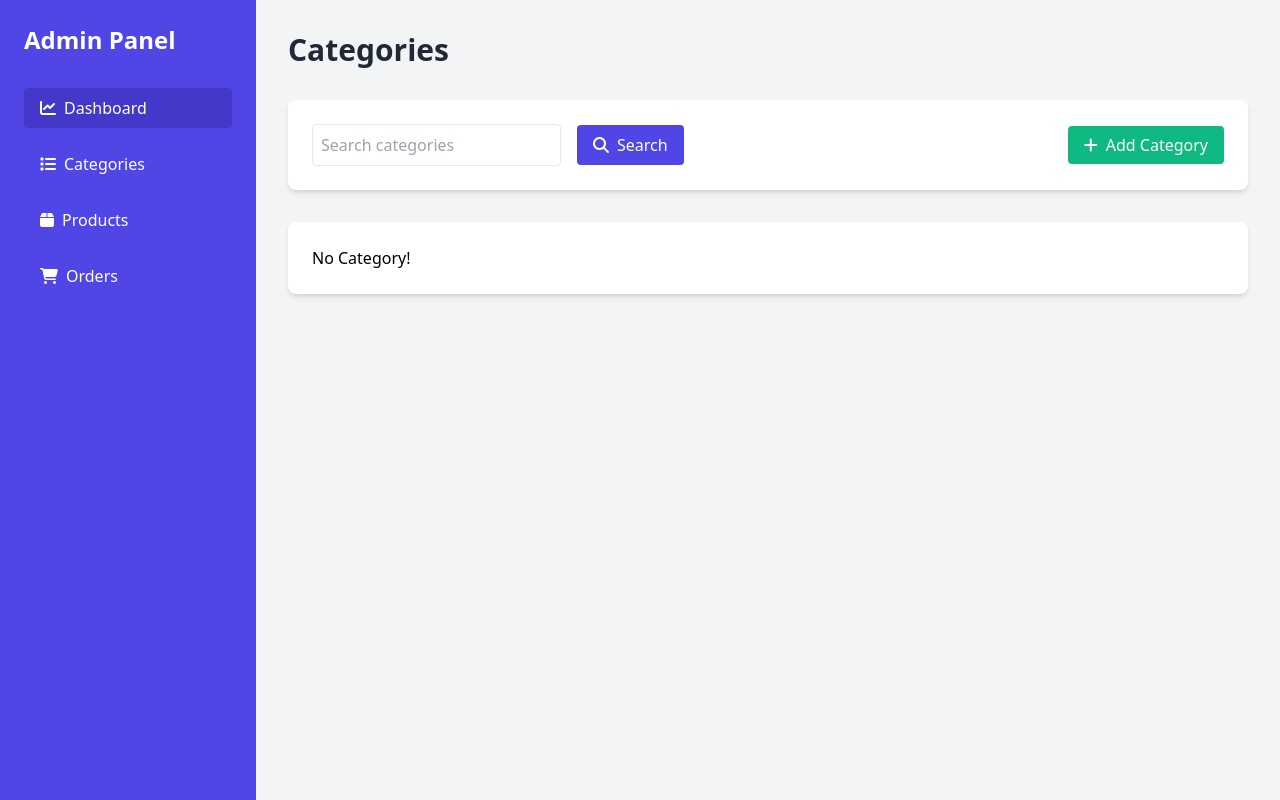
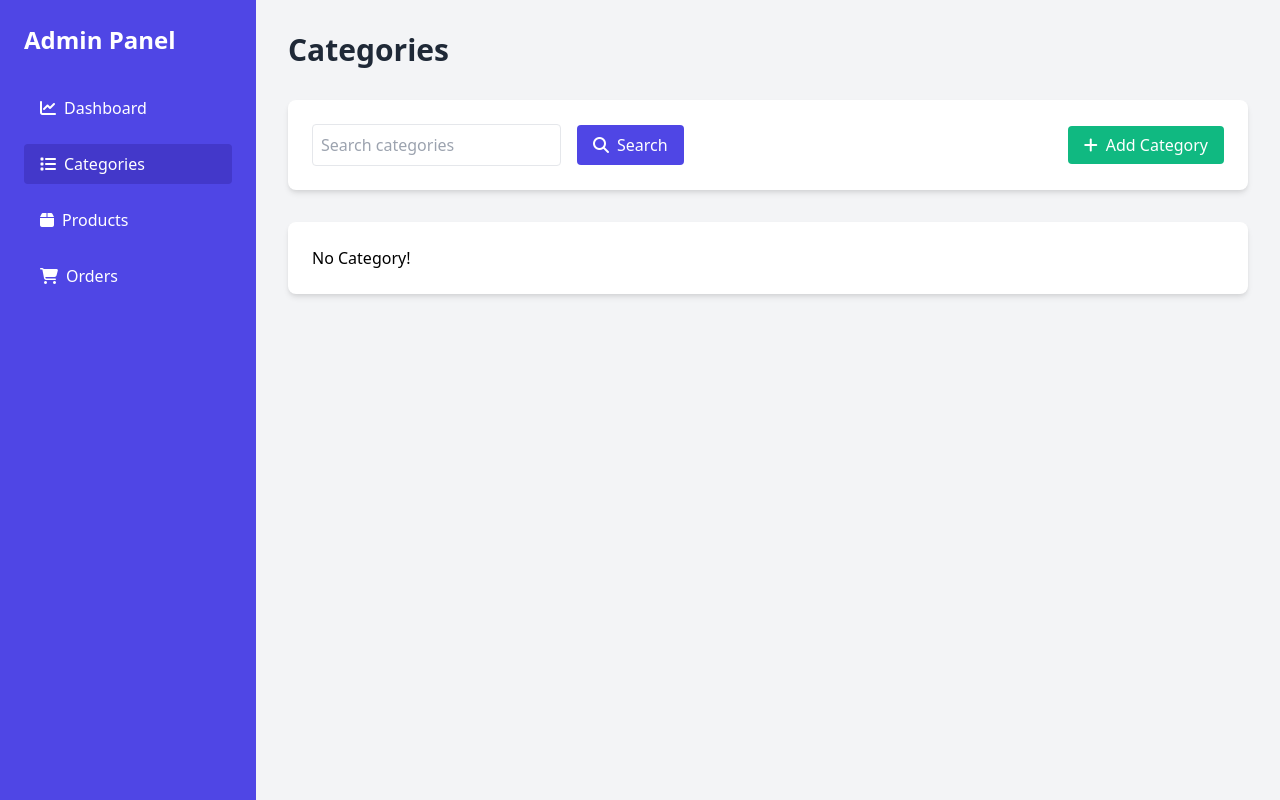
Before and after one commit to Samandar005/18_homework, a Django app: page /categories/list/ in a window 1280 px wide. Run offline with Django 5.2, Linux system fonts and the light colour scheme; data that the repository does not hold is empty.

Commit message:
Bir necha hatolar tugrlandi

```diff
--- a/templates/includes/sidebar.html
+++ b/templates/includes/sidebar.html
@@ -2,17 +2,26 @@
     <h1 class="text-2xl font-bold mb-8">Admin Panel</h1>
     <nav>
         <ul class="space-y-4">
-            <li><a href="{% url 'home' %}" class="block py-2 px-4 rounded bg-indigo-700 transition-colors duration-200"><i
-                    class="fas fa-chart-line mr-2"></i>Dashboard</a></li>
-            <li><a href="{% url 'categories:list' %}"
-                   class="block py-2 px-4 rounded hover:bg-indigo-700 transition-colors duration-200"><i
-                    class="fas fa-list mr-2"></i>Categories</a></li>
-            <li><a href="{% url 'products:list' %}"
-                   class="block py-2 px-4 rounded hover:bg-indigo-700 transition-colors duration-200"><i
-                    class="fas fa-box mr-2"></i>Products</a></li>
-            <li><a href="{% url 'orders:list' %}"
-                   class="block py-2 px-4 rounded hover:bg-indigo-700 transition-colors duration-200"><i
-                    class="fas fa-shopping-cart mr-2"></i>Orders</a></li>
+            <li>
+                <a href="{% url 'home' %}" class="block py-2 px-4 rounded hover:bg-indigo-700 transition-colors duration-200 {% if request.path == '/' %}bg-indigo-700{% endif %}">
+                    <i class="fas fa-chart-line mr-2"></i>Dashboard
+                </a>
+            </li>
+            <li>
+                <a href="{% url 'categories:list' %}" class="block py-2 px-4 rounded hover:bg-indigo-700 transition-colors duration-200 {% if request.path == '/categories/list/' %}bg-indigo-700{% endif %}">
+                    <i class="fas fa-list mr-2"></i>Categories
+                </a>
+            </li>
+            <li>
+                <a href="{% url 'products:list' %}" class="block py-2 px-4 rounded hover:bg-indigo-700 transition-colors duration-200 {% if request.path == '/products/list/' %}bg-indigo-700{% endif %}">
+                    <i class="fas fa-box mr-2"></i>Products
+                </a>
+            </li>
+            <li>
+                <a href="{% url 'orders:list' %}" class="block py-2 px-4 rounded hover:bg-indigo-700 transition-colors duration-200 {% if request.path == '/orders/list/' %}bg-indigo-700{% endif %}">
+                    <i class="fas fa-shopping-cart mr-2"></i>Orders
+                </a>
+            </li>
         </ul>
     </nav>
 </aside>
```
